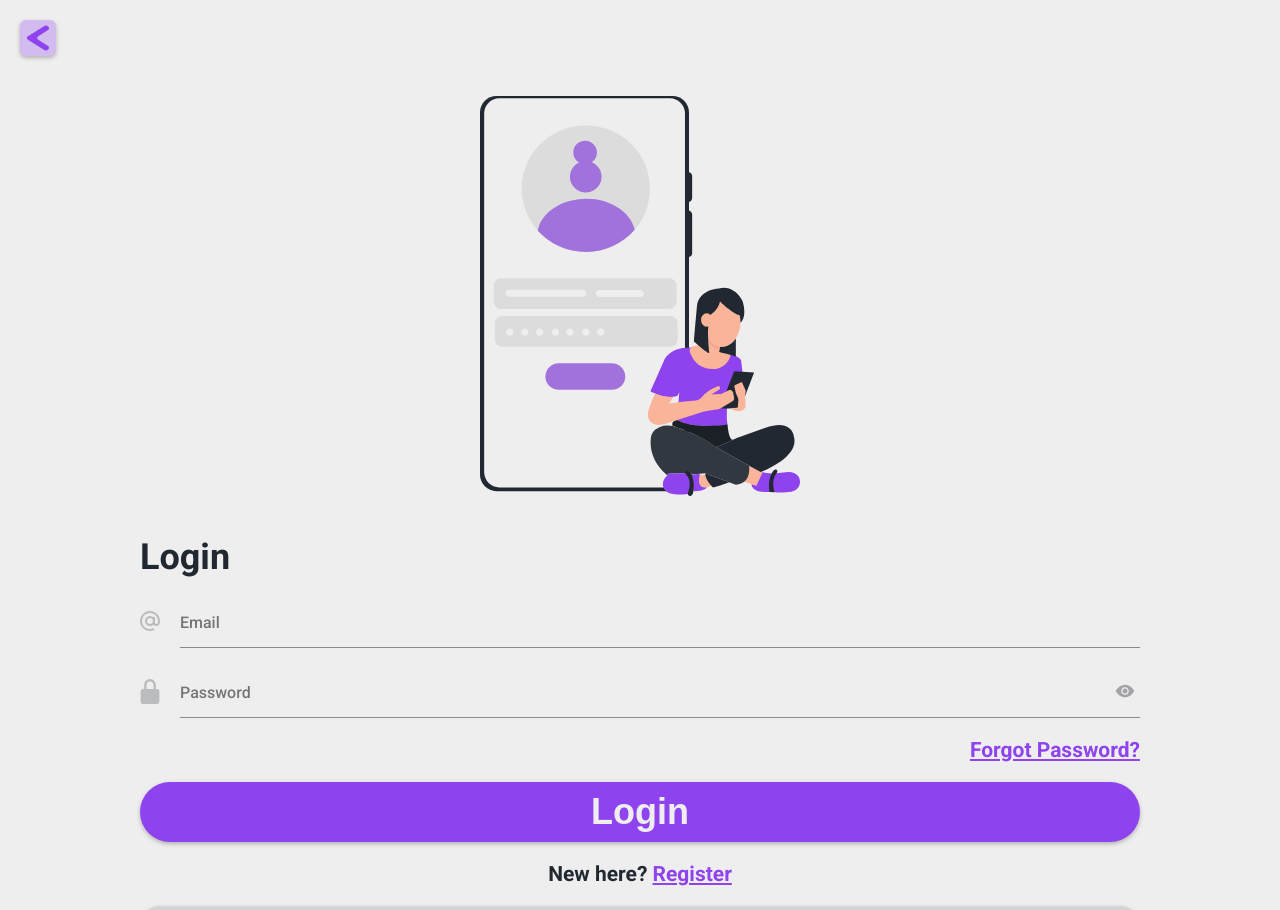
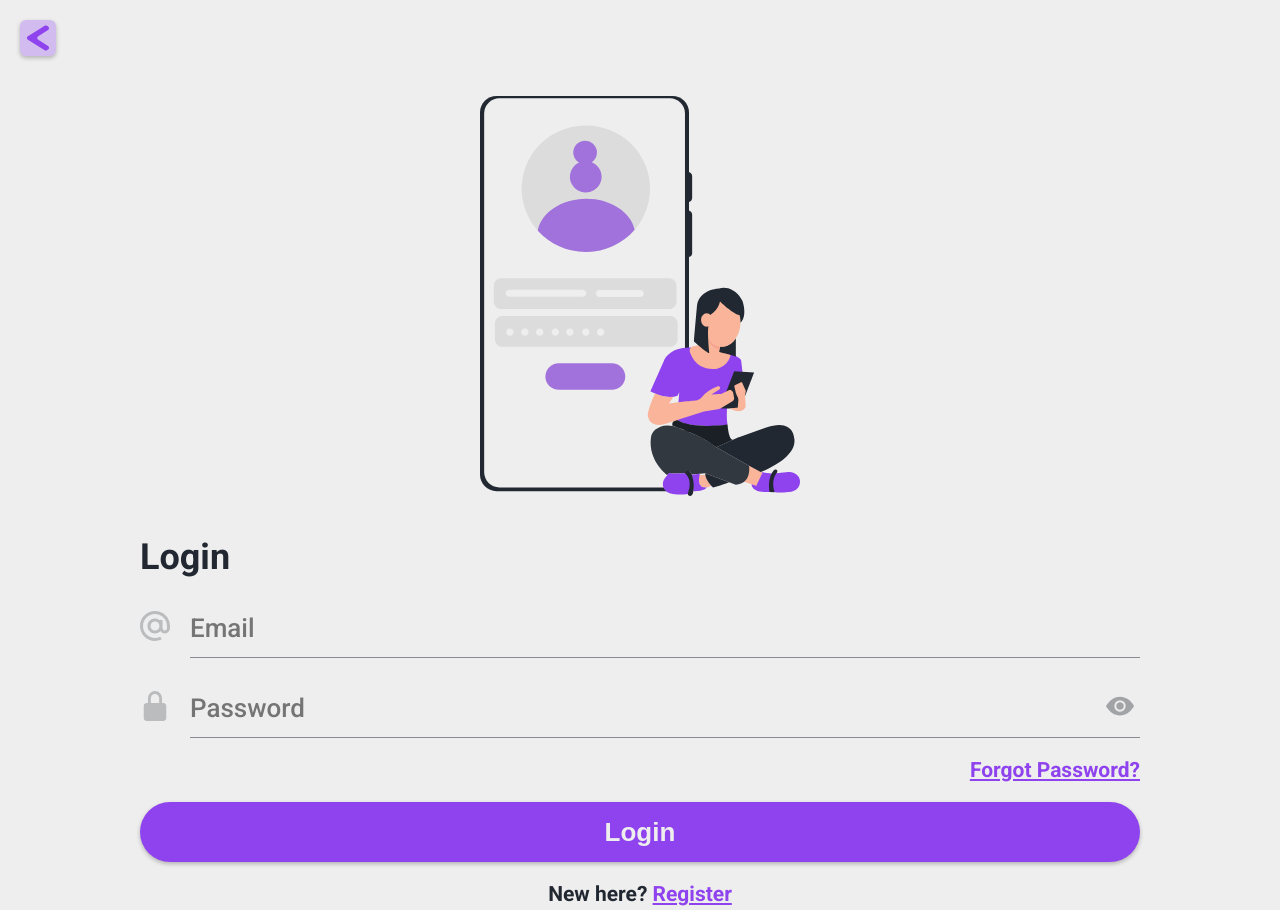
Before and after one commit to Hector14oo/movies-app, a Next.js app: page /login in a window 1280 px wide. Shown: the top 910 px of the page. Built offline with nearby package versions, Linux system fonts and the light colour scheme; no server answers.

Commit message:
Buttons and inputs styles update

```diff
--- a/src/styles/components/Buttons.module.css
+++ b/src/styles/components/Buttons.module.css
@@ -70,8 +70,7 @@
 @media (min-width: 768px) {
   .Button {
     height: 60px;
-
-    font-size: var(--LARGE);
+    font-size: var(--MIDDLE);
   }
 
   .SpecialButton {
@@ -91,4 +90,14 @@
     width: 56px;
     height: 56px;
   }
+
+  .Google {
+    height: 60px;
+
+    font-size: var(--MIDDLE);
+  }
+  .Google i svg {
+    width: 36px;
+    height: 36px;
+  }
 }
--- a/src/styles/components/Inputs.module.css
+++ b/src/styles/components/Inputs.module.css
@@ -34,11 +34,11 @@
 .Searcher > input::placeholder {
   color: var(--C3-50);
 }
-.Searcher > button{
+.Searcher > button {
   display: grid;
   place-items: center;
 }
-.Searcher > button svg{
+.Searcher > button svg {
   fill: var(--C2);
 }
 
@@ -55,6 +55,7 @@
 }
 .FormInput i {
   width: 20px;
+  height: fit-content;
 }
 .FormInput input {
   width: 100%;
@@ -78,3 +79,23 @@
   color: var(--C3-50);
   background-color: var(--C1);
 }
+
+@media (min-width: 768px) {
+  .FormInput {
+    height: 60px;
+  }
+  .FormInput input {
+    font-size: var(--MIDDLE);
+  }
+  .FormInput i {
+    width: 30px;
+  }
+  .FormInput i svg {
+    width: 30px;
+    height: 30px;
+  }
+  .FormInput i:nth-child(3) svg {
+    width: 30px;
+    height: 30px;
+  }
+}
```
